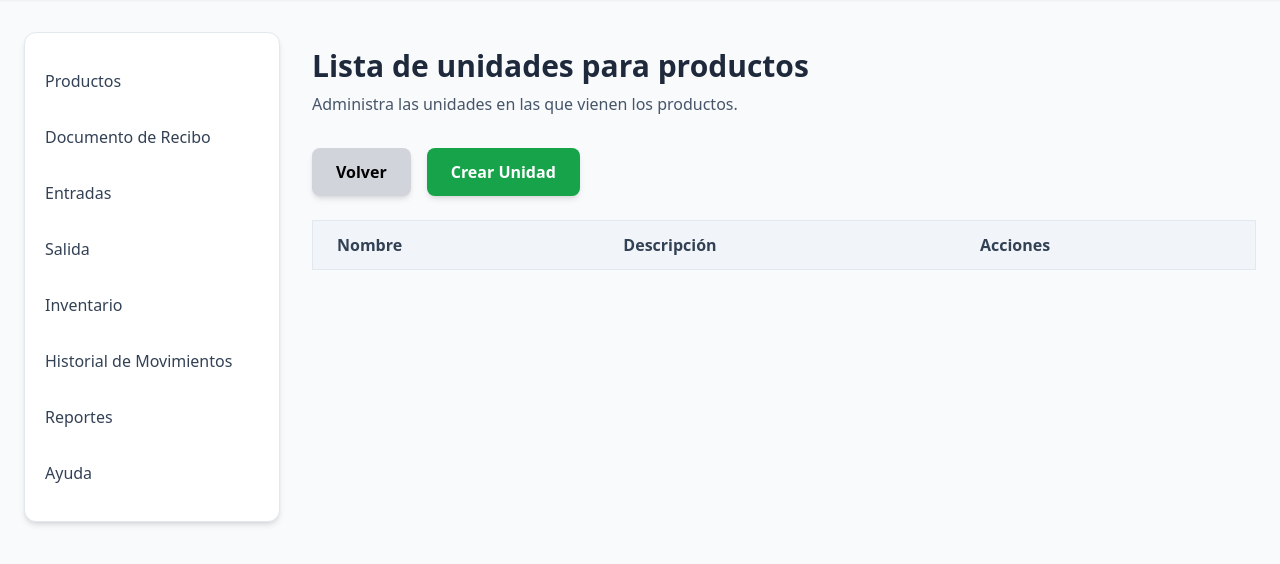
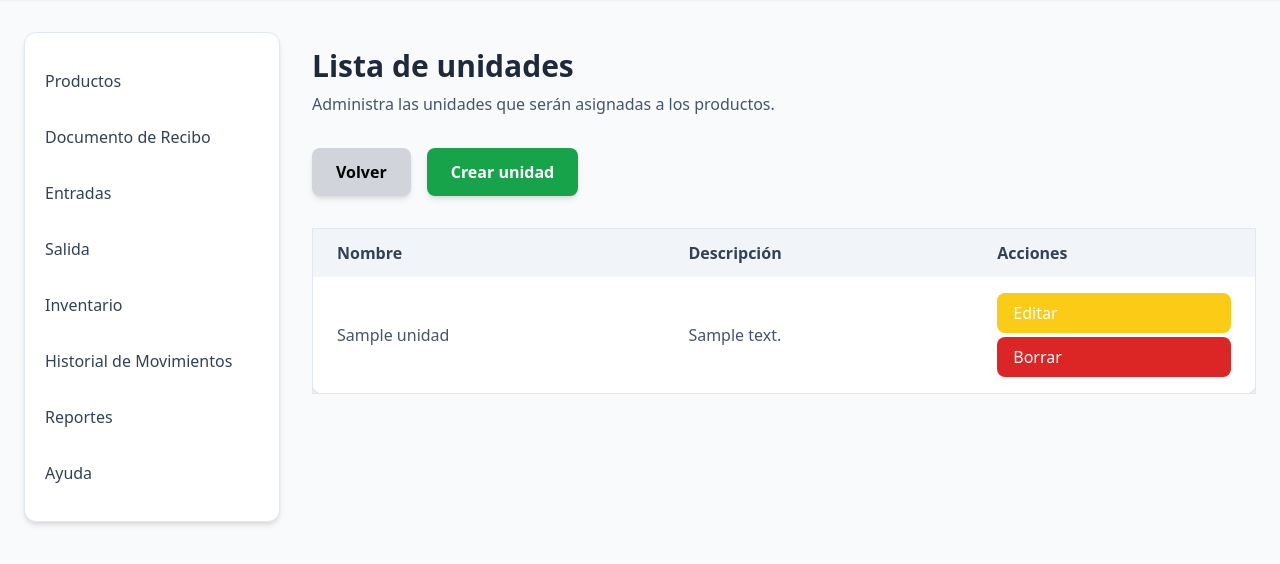
Before and after one commit to juansalgado12/wms, a Flask app: page /unidad/ in a window 1280 px wide. Shown: the part 112-676 px from the top of the page. Run offline with Flask 3, Linux system fonts and the light colour scheme; the visitor is signed in with stand-in values (Sample User, id 1); tables that the repository leaves empty hold one stand-in row (values such as "Sample post"); lists and menus that the app fills with data are empty; some libraries are stand-ins or nearby versions.

Commit message:
Se actualizó la funcionalidad para crear y listar unidades, incluyendo la normalización del nombre, validación de duplicados y mensajes de éxito. Se mejoraron las plantillas para reflejar estos cambios.

```diff
--- a/wmsr/templates/productos/unidad/crearunidad.html
+++ b/wmsr/templates/productos/unidad/crearunidad.html
@@ -21,7 +21,7 @@
                 </a>
                 <button type="submit"
                     class="w-full py-3 bg-green-600 text-white font-semibold rounded-lg hover:bg-green-800 transition-all shadow-md hover:shadow-lg">Crear
-                    presentación</button>
+                    unidad</button>
             </div>
         </form>
     </div>
--- a/wmsr/templates/productos/unidad/listaunidad.html
+++ b/wmsr/templates/productos/unidad/listaunidad.html
@@ -2,20 +2,14 @@
 
 {% block title %}Lista de unidades - Warehouse Management System{% endblock %}
 {% block content %}
-
 <div class="mb-8">
-	<h1 class="text-3xl font-bold text-slate-800 mb-2">Lista de unidades para productos</h1>
-	<p class="text-slate-600">Administra las unidades en las que vienen los productos.</p>
+	<h1 class="text-3xl font-bold text-slate-800 mb-2">Lista de unidades</h1>
+	<p class="text-slate-600">Administra las unidades que serán asignadas a los productos.</p>
 </div>
 
-<div class="flex space-x-4 mb-6">
-    <a href="{{ url_for('productos.catalogo') }}" class="px-6 py-3 bg-gray-300 font-semibold rounded-lg hover:bg-gray-400 transition-all shadow-md hover:shadow-lg">
-        Volver
-    </a>
-
-    <a href="{{ url_for('unidad.crear_unidad') }}" class="px-6 py-3 bg-green-600 text-white font-semibold rounded-lg hover:bg-green-800 transition-all shadow-md hover:shadow-lg">
-        Crear Unidad
-    </a>
+<div class="flex flex-wrap gap-4 mb-8">
+    <a href="{{url_for('productos.catalogo')}}" class="px-6 py-3 bg-gray-300 font-semibold rounded-lg hover:bg-gray-400 transition-all shadow-md hover:shadow-lg">Volver</a>
+	<a href="{{url_for('unidad.crear_unidad')}}" class="px-6 py-3 bg-green-600 text-white font-semibold rounded-lg hover:bg-green-800 transition-all shadow-md hover:shadow-lg">Crear unidad</a>
 </div>
 
 <div class="overflow-x-auto">
@@ -28,17 +22,23 @@
 			</tr>
 		</thead>
 		<tbody>
-			<!-- Aquí se mostrarán las presentaciones creadas -->
-			<!-- {% for unidad in unidades %} -->
+			<!-- Aquí se mostrarán las unidades -->
+			{% for unidad in unidades | reverse %}
 			<tr>
-				<td class="px-6 py-4 text-slate-600">{{ unidad.nombre }}</td>
-				<td class="px-6 py-4 text-slate-600">{{ unidad.descripcion }}</td>
+				<td class="px-6 py-4 text-slate-600">{{unidad.uni_nombre}}</td>
+				<td class="px-6 py-4 text-slate-600">{{unidad.uni_descripcion}}</td>
 				<td class="px-6 py-4">
-					<button class="px-4 py-2 bg-yellow-400 text-white rounded-lg font-medium hover:bg-yellow-500 transition-all mr-2" disabled>Editar</button>
-					<button class="px-4 py-2 bg-red-600 text-white rounded-lg font-medium hover:bg-red-800 transition-all" disabled>Borrar</button>
+					<div class="flex flex-col gap-1">
+						<a href="#" class="px-4 py-2 bg-yellow-400 text-white rounded-lg font-medium hover:bg-yellow-500 transition-all">Editar</a>
+						<a href="#"
+							class="px-4 py-2 bg-red-600 text-white rounded-lg font-medium hover:bg-red-800 transition-all"
+							onclick="return confirm('¿Está seguro de que desea eliminar esta unidad?');">
+							Borrar
+						</a>
+					</div>
 				</td>
 			</tr>
-			<!-- {% endfor %} -->
+			{% endfor %}
 		</tbody>
 	</table>
 </div>
--- a/wmsr/unidad.py
+++ b/wmsr/unidad.py
@@ -1,39 +1,45 @@
 from flask import Blueprint, render_template, redirect, flash, request, url_for
 
-#from .auth import login_required
-#from .models import Unidad cuando se implemente el modelo
-#from wmsr import db cuando se implemente la base de datos
+from .auth import login_required # Importar el decorador de login requerido
+from .models import Unidad # Importar el modelo de Unidad
+from wmsr import db # Importar la base de datos
 
 bp = Blueprint('unidad', __name__, url_prefix='/unidad')
 
 @bp.route('/')
+@login_required
 def lista_unidades():
-    # unidades = Unidad.query.all() #cuando se implemente el modelo
-    return render_template('productos/unidad/listaunidad.html') #, unidades=unidades
+    unidades = Unidad.query.all() #obtener todas las unidades
+    return render_template('productos/unidad/listaunidad.html', unidades=unidades)
 
 @bp.route('/crear', methods=('GET', 'POST'))
+@login_required
 def crear_unidad():
-    # if request.method == 'POST':
-    #     nombre = request.form.get('nombre')
-    #     descripcion = request.form.get('descripcion')
-    #     # Aquí se agregarían las validaciones y la lógica para guardar la unidad en la base de datos
+    mensaje_exito = None
 
-    #     unidad = Unidad(nombre, descripcion)
+    if request.method == 'POST':
+        nombre = request.form.get('nombre')
+        descripcion = request.form.get('descripcion')
 
-    #     #validaciones
-    #     error = None
-    #     nombre_unidad = Unidad.query.filter_by(nombre=nombre).first()
-    #     if nombre_unidad == None:
-    #         #registrar en la base de datos
-    #         db.session.add(unidad)
-    #         db.session.commit()
-    #         flash('Unidad creada exitosamente.')
-    #         return redirect(url_for('unidad.lista_unidades'))
-    #     else:
-    #         error = 'La unidad ya existe.'
-    #     flash(error)
-    return render_template('productos/unidad/crearunidad.html')
+        nombre_normalizado = nombre.strip().lower() if nombre else ''
+
+        error = None
+        nombre_unidad = Unidad.query.filter(db.func.lower(db.func.trim(Unidad.uni_nombre)) == nombre_normalizado).first()
+
+        if nombre_unidad is None and nombre_normalizado:
+            nueva_unidad = Unidad(nombre.strip(), descripcion)
+            db.session.add(nueva_unidad)
+            db.session.commit()
+            mensaje_exito = 'Unidad creada exitosamente.'
+            flash(mensaje_exito, 'success')
+            return redirect(url_for('unidad.lista_unidades', mensaje_exito=mensaje_exito))
+        else:
+            error = f'La unidad "{nombre}" ya existe o el nombre es inválido.'
+            flash(error)
+    return render_template('productos/unidad/crearunidad.html', mensaje_exito=mensaje_exito)
+
 
 @bp.route('/editar')
+@login_required
 def editar_unidad():
     return render_template('productos/unidad/editarunidad.html')
```
